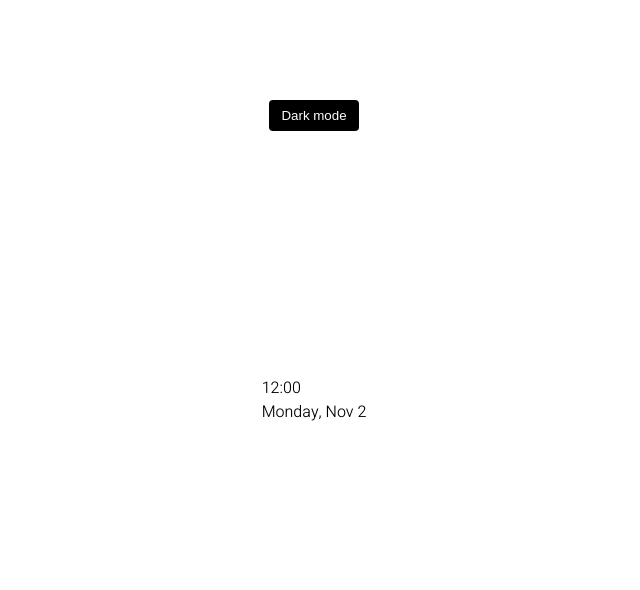
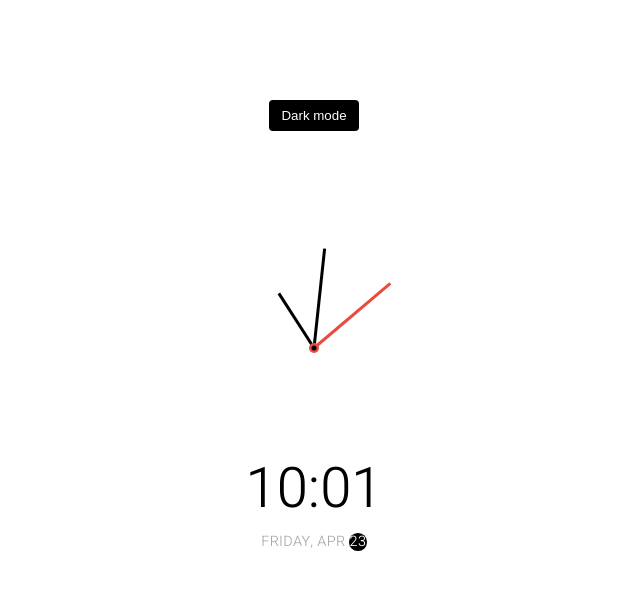
Before and after one commit to michalmaksymow/Html-Css-Microdesigns, a plain HTML site: page 19-theme-clock/index.html in a window 1280 px wide. Shown: the whole page, without its empty margins (326-966 px from the left). Drawn offline with Linux system fonts and the light colour scheme.

Commit message:
Finish theme clock

```diff
--- a/19-theme-clock/script.js
+++ b/19-theme-clock/script.js
@@ -0,0 +1,48 @@
+const hourEl = document.querySelector(".hour");
+const minuteEl = document.querySelector(".minute");
+const secondEl = document.querySelector(".second");
+const timeEl = document.querySelector(".time");
+const dateEl = document.querySelector(".date");
+const toggle = document.querySelector(".toggle");
+
+const days = ["Sunday", "Monday", "Tuesday", "Wednesday", "Thursday", "Friday", "Saturday"];
+const months = ["Jan", "Feb", "Mar", "Apr", "May", "Jun", "Jul", "Aug", "Sep", "Oct", "Nov", "Dec"];
+
+toggle.addEventListener("click", (e) => {
+  const html = document.querySelector("html");
+
+  if (html.classList.contains("dark")) {
+    html.classList.remove("dark");
+    e.target.innerHtml = "Dark mode";
+  } else {
+    html.classList.add("dark");
+    e.target.innerHtml = "Light mode";
+  }
+});
+
+function setTime() {
+  const time = new Date();
+  const date =  time.getDate();
+  const month = time.getMonth();
+  const day = time.getDay();
+  const hours = time.getHours();
+  const hoursForClock = hours % 12;
+  const minutes = time.getMinutes();
+  const seconds = time.getSeconds();
+
+  hourEl.style.transform = `translate(-50%, -100%) rotate(${scale(hoursForClock, 0, 11, 0, 360)}deg)`;
+  minuteEl.style.transform = `translate(-50%, -100%) rotate(${scale(minutes, 0, 59, 0, 360)}deg)`;
+  secondEl.style.transform = `translate(-50%, -100%) rotate(${scale(seconds, 0, 59, 0, 360)}deg)`;
+
+  timeEl.innerHTML = `${hours}:${minutes < 10 ? `0${minutes}` : minutes}`;
+
+  dateEl.innerHTML = `${days[day]}, ${months[month]} <span class="circle">${date}</span>`;
+}
+
+const scale = (num, in_min, in_max, out_min, out_max) => {
+  return ((num - in_min) * (out_max - out_min)) / (in_max - in_min) + out_min;
+};
+
+setTime();
+
+setInterval(setTime, 100);
--- a/19-theme-clock/style.css
+++ b/19-theme-clock/style.css
@@ -46,3 +46,89 @@ body {
 .toggle:focus {
   outline: none;
 }
+
+.clock-container {
+  display: flex;
+  flex-direction: column;
+  justify-content: space-between;
+  align-items: center;
+}
+
+.clock {
+  position: relative;
+  width: 200px;
+  height: 200px;
+}
+
+.needle {
+  background-color: var(--primary-color);
+  position: absolute;
+  top: 50%;
+  left: 50%;
+  height: 65px;
+  width: 3px;
+  transform-origin: bottom center;
+  transition: all 0.3s ease-in;
+}
+
+.needle.hour {
+  transform: translate(-50%, -100%) rotate(0deg);
+}
+
+.needle.minute {
+  transform: translate(-50%, -100%) rotate(0deg);
+  height: 100px;
+}
+
+.needle.second {
+  transform: translate(-50%, -100%) rotate(0deg);
+  height: 100px;
+  background-color: #e74c3c;
+}
+
+.center-point {
+  background-color: #e74c3c;
+  width: 10px;
+  height: 10px;
+  position: absolute;
+  top: 50%;
+  left: 50%;
+  transform: translate(-50%, -50%);
+  border-radius: 50%;
+}
+
+.center-point::after {
+  content: "";
+  background-color: var(--primary-color);
+  width: 5px;
+  height: 5px;
+  position: absolute;
+  top: 50%;
+  left: 50%;
+  transform: translate(-50%, -50%);
+  border-radius: 50%;
+}
+
+.time {
+  font-size: 3.5rem;
+}
+
+.date {
+  color: #aaa;
+  font-size: 0.9rem;
+  letter-spacing: 0.3px;
+  text-transform: uppercase;
+}
+
+.date .circle {
+  background-color: var(--primary-color);
+  color: var(--secondary-color);
+  border-radius: 50%;
+  height: 1.1rem;
+  width: 1.1rem;
+  display: inline-flex;
+  align-items: center;
+  justify-content: center;
+  line-height: 1.1rem;
+  transition: all 0.5s ease-in;
+}
```
